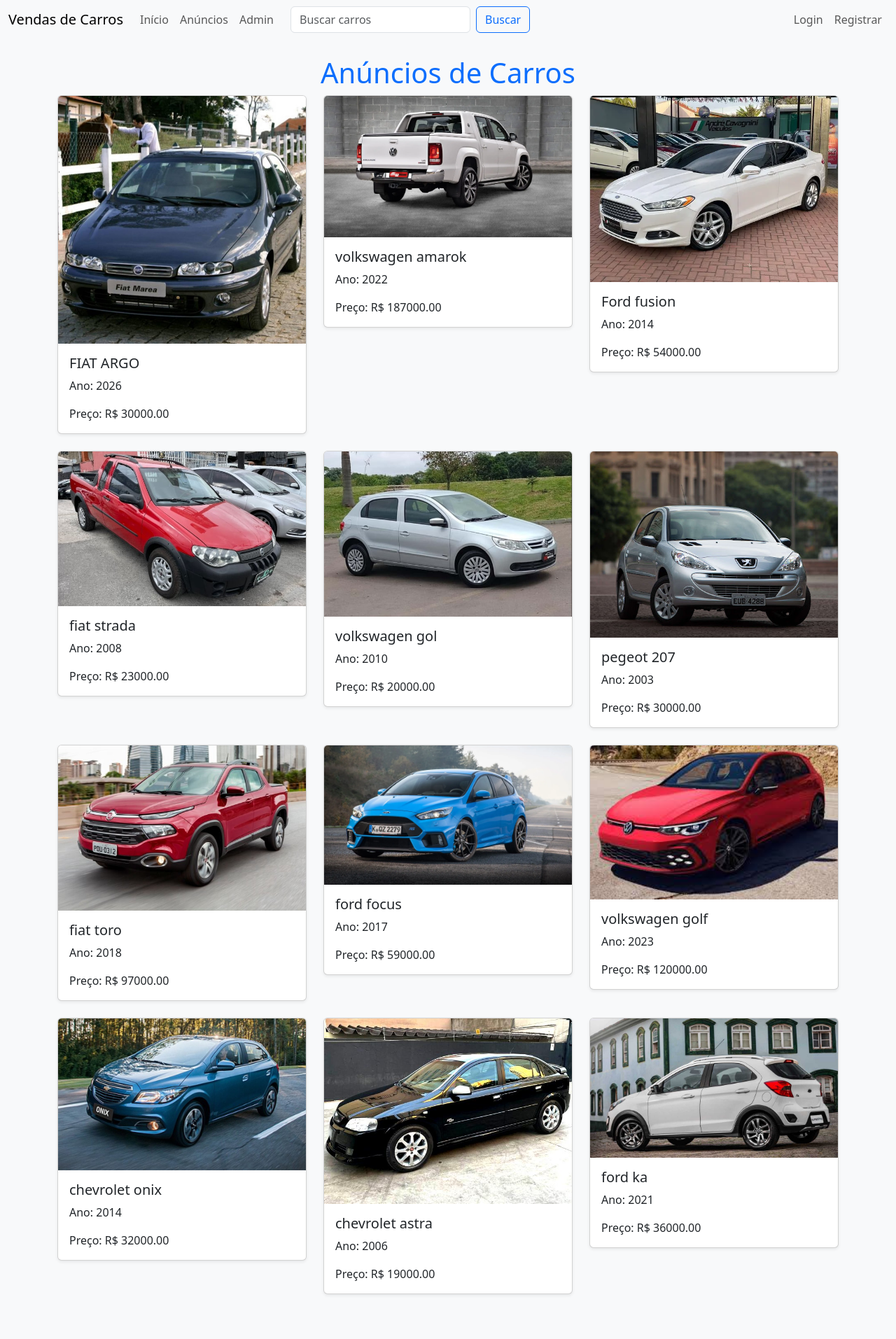
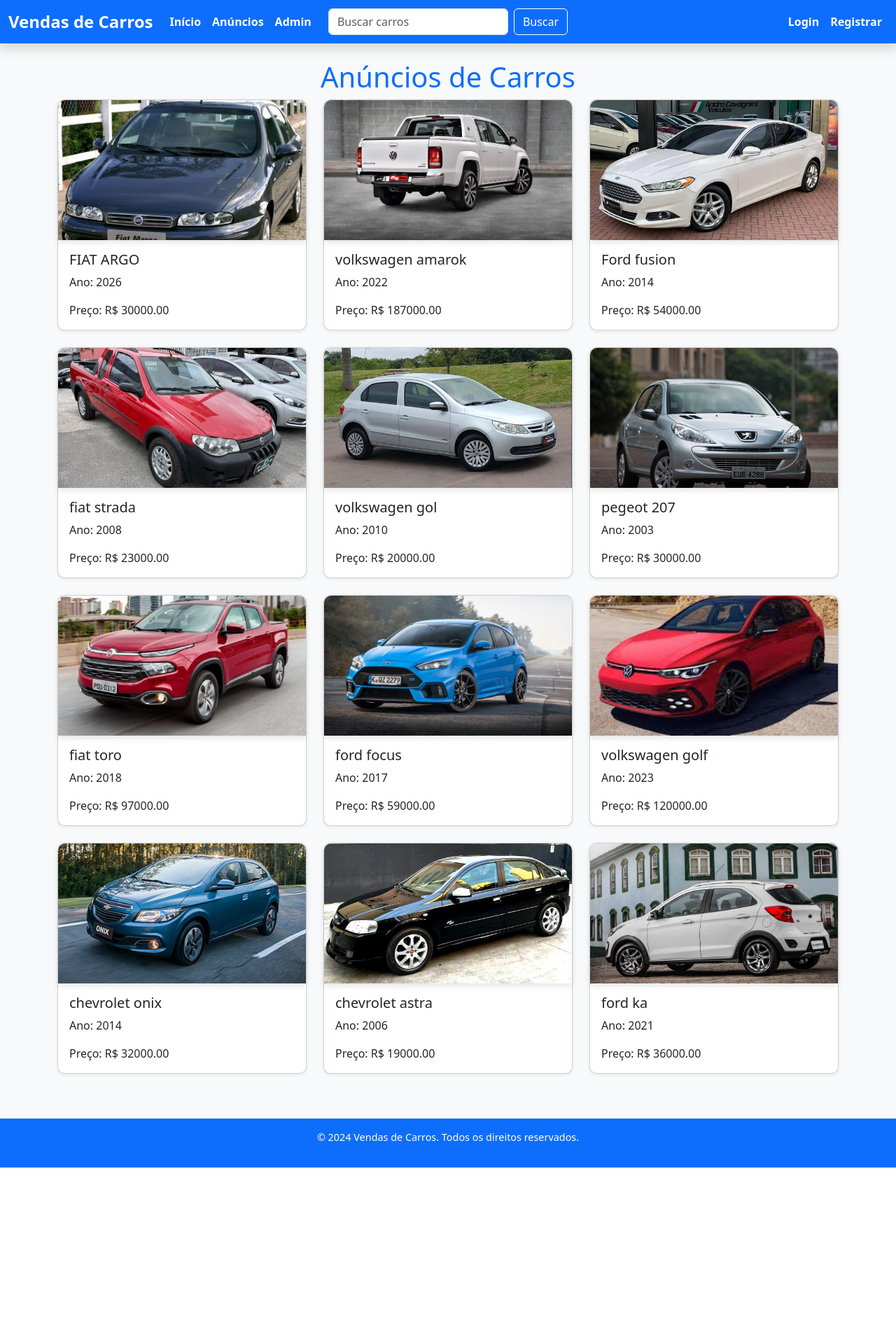
Before and after one commit to gabrielb217/Programa-o-Web---Trabalho-1, a Django app: page /buscar/ in a window 1280 px wide. Shown: the whole page at 70% size. After the commit the page ends 1668 px from the top, so only its background shows below. Run offline with Django 5.2, Linux system fonts and the light colour scheme; data comes from the database, SQL or seed files in the repository; both versions use the stored data as it was after the commit.

Commit message:
Versao 2.5

```diff
--- /dev/null
+++ b/anuncios/static/anuncios/css/style.css
@@ -0,0 +1,92 @@
+/* Geral */
+body {
+    background-color: #f8f9fa; /* Cor clara para o fundo */
+}
+
+/* Navbar */
+.navbar {
+    box-shadow: 0 4px 8px rgba(0, 0, 0, 0.1); /* Sombra para destacar a navbar */
+}
+
+.nav-link {
+    color: #ffffff !important; /* Links da navbar com cor branca */
+    font-weight: bold; /* Links com peso maior */
+    transition: color 0.3s ease; /* Transição suave para hover */
+}
+
+.nav-link:hover {
+    color: #dcdcdc !important; /* Cor mais clara ao passar o mouse */
+}
+
+.navbar-brand {
+    font-size: 1.5rem;
+    font-weight: bold;
+    color: #ffffff !important;
+}
+
+.btn-outline-light {
+    color: #ffffff;
+    border-color: #ffffff;
+    transition: all 0.3s ease;
+}
+
+.btn-outline-light:hover {
+    background-color: #ffffff;
+    color: #007bff;
+    border-color: #ffffff;
+}
+
+/* Botões */
+.btn-primary {
+    background-color: #007bff;
+    border-color: #007bff;
+    transition: background-color 0.3s ease, transform 0.2s ease;
+}
+
+.btn-primary:hover {
+    background-color: #0056b3;
+    transform: scale(1.05);
+}
+
+/* Cards */
+.card {
+    border-radius: 10px;
+    box-shadow: 0 4px 8px rgba(0, 0, 0, 0.1);
+    transition: transform 0.3s ease, box-shadow 0.3s ease;
+}
+
+.card:hover {
+    transform: scale(1.03);
+    box-shadow: 0 6px 12px rgba(0, 0, 0, 0.2);
+}
+
+.card-img-top {
+    border-radius: 10px 10px 0 0;
+    height: 200px; /* Altura padrão para as imagens */
+    object-fit: cover; /* Garante que a imagem se ajuste sem distorções */
+    box-shadow: 0 4px 8px rgba(0, 0, 0, 0.1);
+}
+
+/* Rodapé */
+footer {
+    background-color: #007bff;
+    color: #ffffff;
+    text-align: center;
+    padding: 15px 0;
+    font-size: 0.9rem;
+}
+
+/* Formulários */
+form input,
+form textarea {
+    border-radius: 5px;
+    border: 1px solid #ced4da;
+    padding: 10px;
+}
+
+form input:focus,
+form textarea:focus {
+    border-color: #007bff;
+    outline: none;
+    box-shadow: 0 0 5px rgba(0, 123, 255, 0.5);
+}
--- a/anuncios/templates/anuncios/base.html
+++ b/anuncios/templates/anuncios/base.html
@@ -6,10 +6,13 @@
     <title>Vendas de Carros</title>
     <!-- Bootstrap CSS -->
     <link href="https://cdn.jsdelivr.net/npm/bootstrap@5.3.0/dist/css/bootstrap.min.css" rel="stylesheet">
+    <!-- Custom CSS -->
+    {% load static %} <!-- Adicionando o carregamento da biblioteca static -->
+    <link href="{% static 'css/style.css' %}" rel="stylesheet">
 </head>
 <body class="bg-light">
     <!-- Navbar -->
-    <nav class="navbar navbar-expand-lg navbar-light bg-light">
+    <nav class="navbar navbar-expand-lg navbar-dark bg-primary shadow">
         <div class="container-fluid">
             <a class="navbar-brand" href="/">Vendas de Carros</a>
             <button class="navbar-toggler" type="button" data-bs-toggle="collapse" data-bs-target="#navbarNav" aria-controls="navbarNav" aria-expanded="false" aria-label="Toggle navigation">
@@ -34,7 +37,7 @@
                 </ul>
                 <form class="d-flex me-auto ms-3" method="GET" action="{% url 'busca_carros' %}">
                     <input class="form-control me-2" type="search" name="q" placeholder="Buscar carros" aria-label="Search">
-                    <button class="btn btn-outline-primary" type="submit">Buscar</button>
+                    <button class="btn btn-outline-light" type="submit">Buscar</button>
                 </form>
                 <ul class="navbar-nav ms-auto">
                     {% if user.is_authenticated %}
@@ -62,6 +65,10 @@
         {% block content %}
         {% endblock %}
     </div>
+    <!-- Footer -->
+    <footer class="bg-primary text-white text-center py-3">
+        <p>&copy; 2024 Vendas de Carros. Todos os direitos reservados.</p>
+    </footer>
     <!-- Bootstrap JS -->
     <script src="https://cdn.jsdelivr.net/npm/bootstrap@5.3.0/dist/js/bootstrap.bundle.min.js"></script>
 </body>
--- a/anuncios/templates/anuncios/lista_carros.html
+++ b/anuncios/templates/anuncios/lista_carros.html
@@ -8,9 +8,9 @@
     <div class="col-md-4">
         <div class="card mb-4 shadow-sm">
             {% if carro.fotos.first %}
-            <img src="{{ carro.fotos.first.imagem.url }}" class="card-img-top" alt="Foto do carro">
+            <img src="{{ carro.fotos.first.imagem.url }}" class="card-img-top" alt="Foto do carro" style="width: 100%; height: 200px; object-fit: cover;">
             {% else %}
-            <img src="{% static 'anuncios/img/placeholder_car.jpg' %}" class="card-img-top" alt="Foto indisponível">
+            <img src="{% static 'anuncios/img/placeholder_car.jpg' %}" class="card-img-top" alt="Foto indisponível" style="width: 100%; height: 200px; object-fit: cover;">
             {% endif %}
             <div class="card-body">
                 <h5 class="card-title">{{ carro.marca }} {{ carro.modelo }}</h5>
```
Also changed, not shown: db.sqlite3, media/carros/207.jpg (added), media/carros/amarok_202.webp (added), media/carros/astra_2006.jpeg (added), media/carros/fiat-argo-2024.jpg (added), media/carros/focus_2017.webp (added), media/carros/fusion_2014.webp (added), media/carros/gol_2010.jpg (added), media/carros/golf_2023.jpeg (added), media/carros/ka_2021.jpg (added), media/carros/onix_2014.jpg (added), media/carros/strada_2008.jpg (added), media/carros/toro_2018.jpeg (added).
